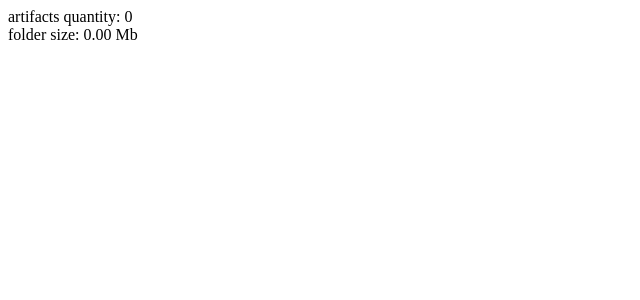
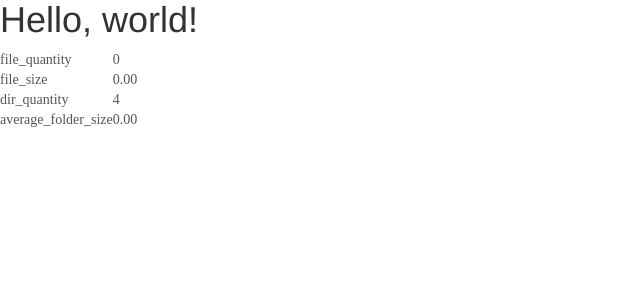
Before and after one commit to sqrd-max/eicview, a Flask app: page / in a window 1280 px wide. Shown: the top 300 px of the page, without its empty margins (0-640 px from the left). Run offline with Flask 2, Linux system fonts and the light colour scheme; some libraries are stand-ins or nearby versions.

Commit message:
average_folder_size

```diff
--- a/backend/eicview_web/app.py
+++ b/backend/eicview_web/app.py
@@ -1,6 +1,7 @@
 import os
 from datetime import datetime
 from flask import Flask, render_template
+from numpy import average
 
 app = Flask(__name__)
 app.config.from_object(__name__)
@@ -13,6 +14,7 @@ else:
     vault_path = os.path.abspath(os.path.join(this_file_path, "..", "..", "tmp"))
 
 app.config["vault_path"] = vault_path
+app.config["this_file_path"] = this_file_path
 
 @app.before_request
 def before_request():
@@ -41,20 +43,35 @@ def index():
 
     from pathlib import Path
 
-    def folderSize(vault_path):
+    def folder_size(vault_path):
         size = 0
         numfile = 0
-        for file in Path(vault_path).rglob('*.zip'):
+        for file in Path(vault_path).rglob('*'):
             if (os.path.isfile(file)):
                 size += os.path.getsize(file)
                 numfile +=1
         return size, numfile
 
-    size, numfile = folderSize(vault_path)
-    return (f'artifacts quantity: {numfile} <br> folder size: {size/1048576:.2f} Mb')
+
+    def dir_num(this_file_path):
+        dirnum = 0
+        path = this_file_path
+        for lists in os.listdir(path):
+            sub_path = os.path.join(path, lists)
+            if os.path.isdir(sub_path):
+                dirnum = dirnum+1
+        return dirnum
 
 
-    #return render_template("index.html", test_int=5, test_str="Ha ha ha", test_array=["Dog", "Cat", "Rat"])
+    size, numfile = folder_size(vault_path)
+    dirnum = dir_num(this_file_path)
+
+    average_folder_size = '%.2f' % ((size / (dirnum-1)) / 1048576)
+    size = '%.2f' % (size / 1048576)
+
+    # return f'artifacts quantity: {numfile} <br> folder size: {size} Mb <br> director: {dirnum}'
+    return render_template("index.html",  file_quantity = numfile, file_size = size, dir_quantity = dirnum, average_folder_size = average_folder_size)
+
 
 
 # register modules
--- a/backend/eicview_web/templates/index.html
+++ b/backend/eicview_web/templates/index.html
@@ -6,23 +6,21 @@
     <h1>Hello, world!</h1>
     <table>
         <tr>
-            <td>name</td>
-            <td>value</td>
+            <td>file_quantity</td>
+            <td>{{ file_quantity  }}</td>
         </tr>
         <tr>
-            <td>test_int</td>
-            <td>{{ test_int  }}</td>
+            <td>file_size</td>
+            <td>{{ file_size  }}</td>
         </tr>
         <tr>
-            <td>test_str</td>
-            <td>{{ test_str }}</td>
+            <td>dir_quantity</td>
+            <td>{{ dir_quantity  }}</td>
         </tr>
-        {% for array_item in test_array %}
         <tr>
-            <td>test_array</td>
-            <td>{{ array_item }}</td>
+            <td>average_folder_size</td>
+            <td>{{ average_folder_size  }}</td>
         </tr>
-        {% endfor %}
 
     </table>
 
--- a/backend/utilites/arts_download.py
+++ b/backend/utilites/arts_download.py
@@ -60,8 +60,8 @@ def save_artifacts(job, pipeline, base_path):
         file_full_path = os.path.join(dir_name, 'artifacts.zip')
         with open(file_full_path, "wb") as f:
             job.artifacts(streamed=True, action=f.write)
-        # zip = zipfile.ZipFile(file_full_path)
-        # zip.extractall(dir_name)
+        zip = zipfile.ZipFile(file_full_path)
+        zip.extractall(dir_name)
         logging.info("Saved successfully")
     else:
         logging.info("Simulated download and save")
@@ -158,7 +158,7 @@ if __name__ == "__main__":
         is_sim = True
 
 
-    save_pipelines(project, base_path, 2)
+    save_pipelines(project, base_path, 35)
 
 
     # from pathlib import Path
```
